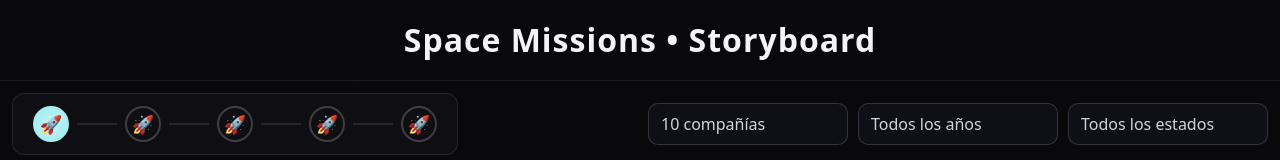
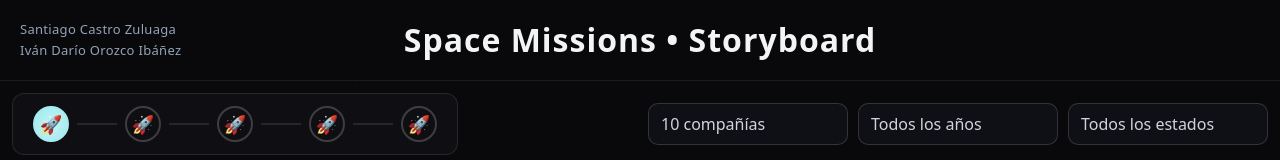
Before and after one commit to Nidhood/VIS, a Next.js app: page / in a window 1280 px wide. Shown: the top 160 px of the page. Built offline with nearby package versions, Linux system fonts and the light colour scheme.

Commit message:
Reestructurar el encabezado de la página para incluir nombres de autores y mejorar el diseño; ajustar el padding y la alineación de los elementos.

```diff
--- a/src/app/page.tsx
+++ b/src/app/page.tsx
@@ -144,18 +144,51 @@
         background: 'rgba(10, 10, 12, 0.95)',
         backdropFilter: 'blur(10px)',
         borderBottom: '1px solid rgba(255, 255, 255, 0.08)',
-        padding: '16px 0'
+        padding: '16px 20px'
       }}>
+        <div style={{
+          display: 'grid',
+          gridTemplateColumns: '1fr auto 1fr',
+          alignItems: 'center',
+          gap: '20px'
+        }}>
+          <div style={{
+            display: 'flex',
+            flexDirection: 'column',
+            alignItems: 'flex-start',
+            gap: '2px'
+          }}>
+            <span style={{
+              fontSize: '13px',
+              color: '#94a3b8',
+              fontWeight: '500',
+              letterSpacing: '0.3px'
+            }}>
+              Santiago Castro Zuluaga
+            </span>
+            <span style={{
+              fontSize: '13px',
+              color: '#94a3b8',
+              fontWeight: '500',
+              letterSpacing: '0.3px'
+            }}>
+              Iván Darío Orozco Ibáñez
+            </span>
+          </div>
+
           <h1 style={{
-          textAlign: 'center',
             fontSize: '32px',
             fontWeight: '700',
             color: '#f3f4f6',
             letterSpacing: '1px',
-          margin: 0
+            margin: 0,
+            textAlign: 'center'
           }}>
             Space Missions • Storyboard
           </h1>
+
+          <div />
+        </div>
       </div>
 
       <div style={{
```
Lines whose indentation alone changed are shown as unchanged.
